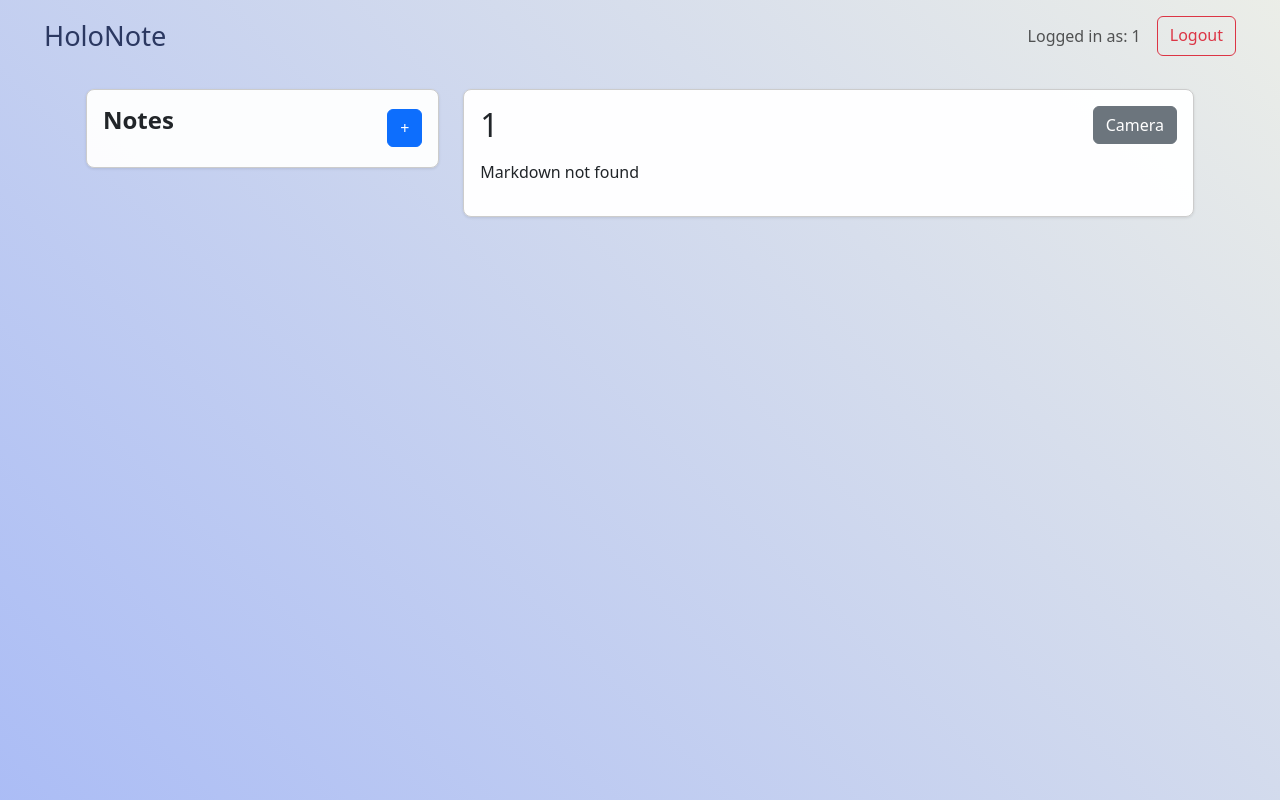
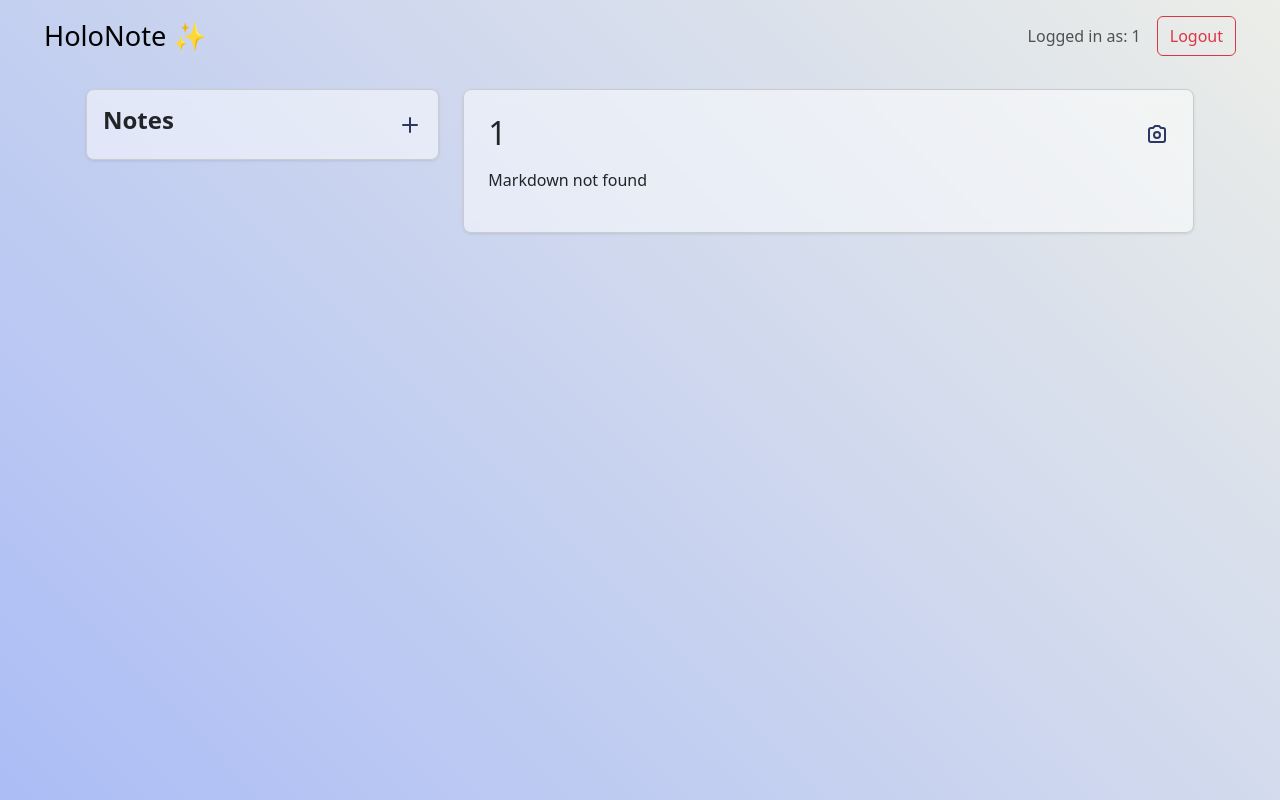
Before and after one commit to HaydenCar/Team-5-HackIreland, a Flask app: page /notes/1 in a window 1280 px wide. Run offline with Flask 3, Linux system fonts and the light colour scheme; the visitor is signed in with stand-in values (Sample User, id 1); data that the repository does not hold is empty.

Commit message:
Styled notes html properly

```diff
--- a/python_backend/templates/base.html
+++ b/python_backend/templates/base.html
@@ -5,29 +5,28 @@
   <meta charset="UTF-8" />
   <meta name="viewport" content="width=device-width, initial-scale=1">
   <title>{% block title %}HoloNote{% endblock %}</title>
-  <link href="https://cdn.jsdelivr.net/npm/bootstrap@5.3.0/dist/css/bootstrap.min.css" rel="stylesheet" />
+  <link
+    href="https://cdn.jsdelivr.net/npm/bootstrap@5.3.0/dist/css/bootstrap.min.css"
+    rel="stylesheet"
+  />
   <style>
     /* Scrollbar and layout styles */
     ::-webkit-scrollbar {
       width: 6px;
       background-color: transparent;
     }
-
     ::-webkit-scrollbar-track {
       background: transparent;
     }
-
     ::-webkit-scrollbar-thumb {
       background-color: #92a4e0;
       border-radius: 6px;
       border: 1px solid transparent;
     }
-
     ::-webkit-scrollbar-thumb:hover {
       background-color: #8ca4f2;
       cursor: pointer;
     }
-
     ::-webkit-scrollbar-button {
       display: none;
       width: 0;
@@ -38,25 +37,43 @@
       scrollbar-width: thin;
       scrollbar-color: #92a4e0 transparent;
     }
-
-    html,
-    body {
-      height: 100%;
-      margin: 0;
-      padding: 0;
-      box-sizing: border-box;
+    html, body {
+    margin: 0;
+    padding: 0;
+    /* Let them expand: */
+    min-height: 100%;
+    /* box-sizing stays if you like */
+    box-sizing: border-box;
     }
 
     body {
-      display: flex;
-      flex-direction: column;
-      background: linear-gradient(45deg, #8ca4f2ba, #e4e7dfba);
+    background: linear-gradient(45deg, #8ca4f2ba, #e4e7dfba);
+    background-repeat: no-repeat;
+    background-size: cover;   /* Or remove if you prefer the gradient not scaled */
     }
+
 
     .navbar {
       flex: 0 0 auto;
       z-index: 999;
       padding: 1rem 2rem;
+    }
+
+    /* Shrink navbar text and button sizes on small screens */
+    @media (max-width: 576px) {
+      .navbar {
+        padding: 0.5rem 1rem;
+      }
+      .navbar-brand {
+        font-size: 1.3rem; /* Smaller than default */
+      }
+      .navbar-text {
+        font-size: 0.9rem; /* Slightly smaller text */
+      }
+      .btn {
+        font-size: 0.85rem;
+        padding: 0.3rem 0.6rem;
+      }
     }
 
     .main-container {
@@ -69,13 +86,11 @@
       padding: 1rem 2rem 2rem 2rem;
       box-sizing: border-box;
     }
-
     .glass {
       background: rgba(255, 255, 255, 0.5);
       backdrop-filter: blur(5px);
       border-radius: 10px;
     }
-
     .side-panel {
       width: 20%;
       min-width: 10rem;
@@ -85,7 +100,6 @@
       padding: 1rem;
       box-sizing: border-box;
     }
-
     .content-panel {
       width: 65%;
       min-width: 40rem;
@@ -99,12 +113,10 @@
       margin-bottom: 1rem;
       font-weight: 600;
     }
-
     .notes-container {
       padding: 0;
       margin: 0;
     }
-
     .note-link {
       display: block;
       margin: 0.25rem 0;
@@ -114,19 +126,16 @@
       border: none;
       padding: 0.5rem 0;
     }
-
     .note-link:hover {
       text-decoration: none;
       color: #2b3861;
       background-color: transparent;
       cursor: pointer;
     }
-
     .navbar-brand {
       font-size: 1.7rem;
       font-weight: 500;
       padding: 0;
-      color: #2b3861;
       text-decoration: none;
     }
   </style>
@@ -137,13 +146,13 @@
   <!-- HEADER / NAVBAR -->
   <nav class="navbar navbar-expand-lg navbar-light">
     <div class="container-fluid">
-      <a class="navbar-brand" href="/notes">HoloNote</a>
+      <a class="navbar-brand" href="/notes">HoloNote ✨</a>
       <div class="d-flex">
         {% if current_user.is_authenticated %}
-        <span class="navbar-text me-3">Logged in as: {{ current_user.id }}</span>
-        <a class="btn btn-outline-danger" href="/logout">Logout</a>
+          <span class="navbar-text me-3">Logged in as: {{ current_user.id }}</span>
+          <a class="btn btn-outline-danger align-content-center" href="/logout">Logout</a>
         {% else %}
-        <a class="btn btn-outline-primary" href="/login">Login</a>
+          <a class="btn btn-outline-primary align-content-center" href="/login">Login</a>
         {% endif %}
       </div>
     </div>
@@ -152,8 +161,9 @@
   <!-- MAIN CONTENT AREA -->
   {% block content %}{% endblock %}
 
-  <script src="https://cdn.jsdelivr.net/npm/bootstrap@5.3.0/dist/js/bootstrap.bundle.min.js"></script>
+  <script
+    src="https://cdn.jsdelivr.net/npm/bootstrap@5.3.0/dist/js/bootstrap.bundle.min.js"
+  ></script>
   {% block scripts %}{% endblock %}
 </body>
-
 </html>
--- a/python_backend/templates/notes.html
+++ b/python_backend/templates/notes.html
@@ -10,20 +10,15 @@
 
   /* Sidebar styling */
   .notes-sidebar {
-    background-color: rgba(255, 255, 255, 0.95);
-    border: 1px solid #ccc !important;
-    /* Added border */
+    border: 1px solid #ccc !important; /* Added border */
     border-radius: 8px;
     padding: 1rem;
     margin-bottom: 1rem;
     box-shadow: 0 1px 3px rgba(0, 0, 0, 0.1);
   }
-
   .notes-sidebar h4 {
-    margin-bottom: 1rem;
     font-weight: bold;
   }
-
   .notes-sidebar .note-link {
     display: block;
     padding: 0.5rem;
@@ -33,47 +28,115 @@
     color: #2b3861;
     transition: background 0.2s;
   }
-
   .notes-sidebar .note-link:hover {
     background-color: #f0f0f0;
   }
 
   /* Content area styling */
   .notes-content {
-    background-color: rgba(255, 255, 255, 0.98);
-    border: 1px solid #ccc !important;
-    /* Added border */
+    border: 1px solid #ccc !important; /* Added border */
     border-radius: 8px;
-    padding: 1rem;
+    padding: 1.5rem;
     box-shadow: 0 1px 3px rgba(0, 0, 0, 0.1);
+  }
+
+  /* Heading sizes */
+  .notes-content h1 {
+    font-size: 2rem;
+    margin: 0;
+  }
+  .notes-content h2 {
+    font-size: 1.5rem;
+    margin-top: 1rem;
+    margin-bottom: 0.5rem;
+  }
+  .notes-content h3 {
+    font-size: 1.2rem;
+    margin-top: 1rem;
+    margin-bottom: 0.5rem;
+  }
+  .notes-content h4 {
+    font-size: 1.1rem;
+    margin-top: 1rem;
+    margin-bottom: 0.5rem;
+  }
+
+  /* Custom icon button: no background, no padding, custom color */
+  .icon-button {
+    background: transparent;
+    border: none;
+    padding: 0;
+    margin: 0;
+    cursor: pointer;
+    color: #2b3861; /* Pick any color you like */
+  }
+
+  /* Ensure the SVG inherits the parent's color for stroke/fill */
+  .icon-button svg {
+    stroke: currentColor;
+    fill: none;
+    width: 24px;
+    height: 24px;
+  }
+
+  /* Optional: on hover, adjust color if desired */
+  .icon-button:hover {
+    color: #4353a6; /* Slightly darker or lighter color */
   }
 </style>
 {% endblock %}
-
 
 {% block content %}
 <div class="container notes-container-wrapper">
   <div class="row">
     <!-- Sidebar: takes full width on mobile, 4/12 on medium+ -->
     <div class="col-12 col-md-4">
-      <div class="notes-sidebar">
-        <div class="d-flex justify-content-between align-items-center">
+      <div class="notes-sidebar glass">
+        <div class="d-flex justify-content-between align-items-top">
           <h4>Notes</h4>
-          <button class="btn btn-primary" data-bs-toggle="modal" data-bs-target="#createNoteModal">+</button>
+          <!-- Use our custom .icon-button class -->
+          <button class="icon-button" data-bs-toggle="modal" data-bs-target="#createNoteModal" title="Create Note">
+            <svg xmlns="http://www.w3.org/2000/svg"
+                 class="icon icon-tabler icon-tabler-plus"
+                 viewBox="0 0 24 24"
+                 stroke-width="2"
+                 stroke-linecap="round"
+                 stroke-linejoin="round"
+            >
+              <path stroke="none" d="M0 0h24v24H0z" fill="none"/>
+              <line x1="12" y1="5" x2="12" y2="19" />
+              <line x1="5" y1="12" x2="19" y2="12" />
+            </svg>
+          </button>
         </div>
         <div id="notesContainer">
           <!-- Dynamically populated note links -->
         </div>
       </div>
     </div>
+
     <!-- Content: takes full width on mobile, 8/12 on medium+ -->
     <div class="col-12 col-md-8">
-      <div class="notes-content">
+      <div class="notes-content glass">
         {% if active_note %}
+          <!-- Display the selected note’s title as an H1 -->
           <div class="d-flex justify-content-between align-items-center mb-3">
-          <h2 class="mb-0">{{ active_note }}</h2>
-          <button class="btn btn-secondary" data-bs-toggle="modal" data-bs-target="#cameraModal">
-            <i class="bi bi-camera"></i> Camera
+            <h1>{{ active_note }}</h1>
+            <!-- Also use our custom icon-button class here -->
+            <button class="icon-button" data-bs-toggle="modal" data-bs-target="#cameraModal" title="Upload Image">
+              <svg xmlns="http://www.w3.org/2000/svg"
+                   class="icon icon-tabler icon-tabler-camera"
+                   viewBox="0 0 24 24"
+                   stroke-width="2"
+                   stroke-linecap="round"
+                   stroke-linejoin="round"
+              >
+                <path stroke="none" d="M0 0h24v24H0z" fill="none"/>
+                <path d="M10 4h4l2 2h2a2 2 0 0 1 2 2v10c0
+                         1.1 -.9 2 -2 2h-12a2 2 0 0 1 -2 -2v-10
+                         a2 2 0 0 1 2 -2h2l2 -2" />
+                <circle cx="12" cy="13" r="3" />
+              </svg>
             </button>
           </div>
         {% else %}
```
Lines whose indentation alone changed are shown as unchanged.
